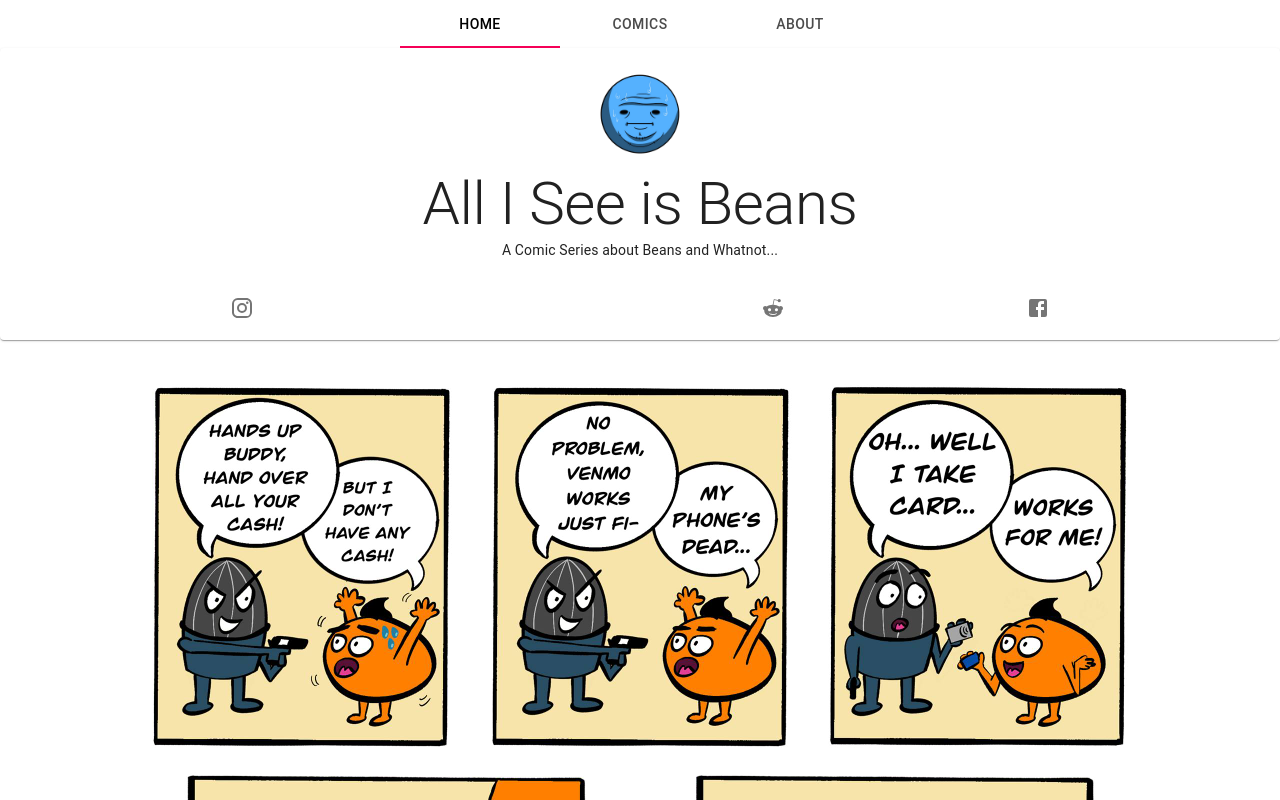
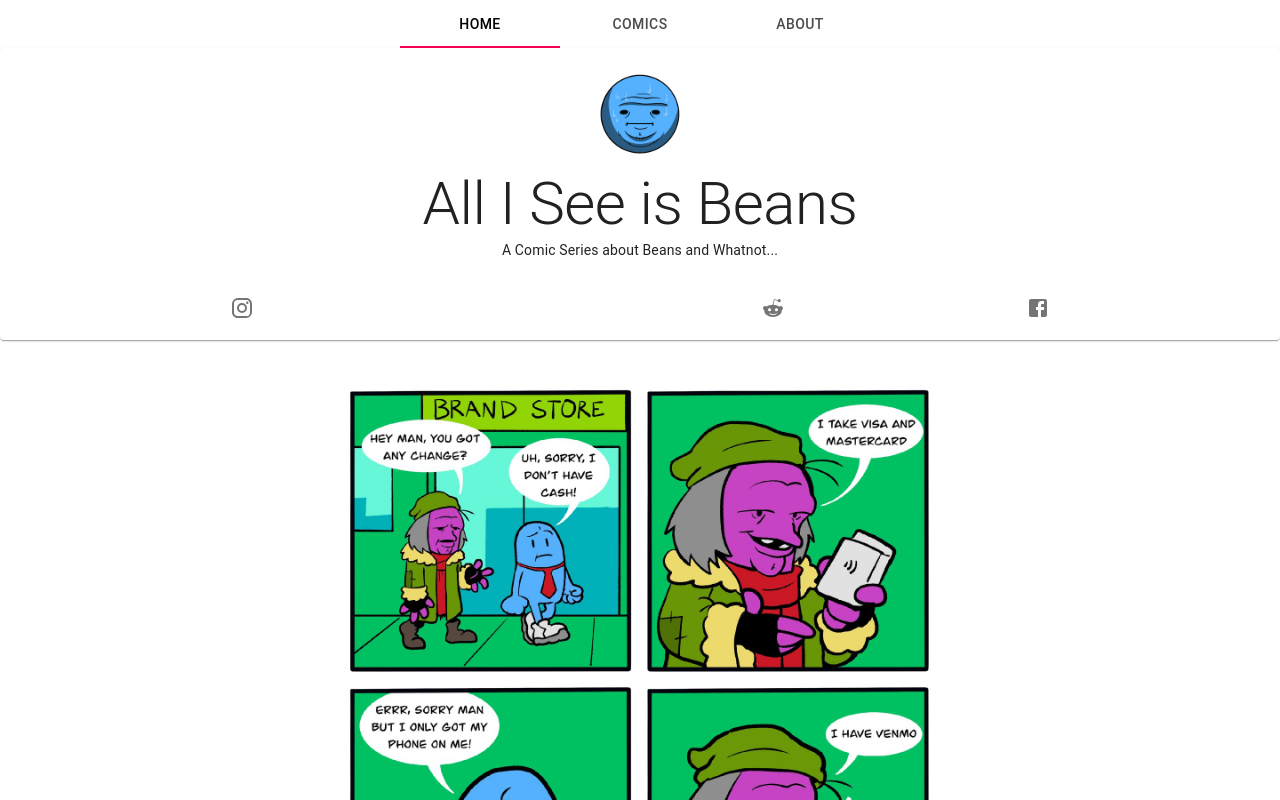
Before and after one commit to MooseInTheSack/comic-strip, a React (Create React App) app: page / in a window 1280 px wide. Shown: the top 800 px of the page. Built offline with nearby package versions, Linux system fonts and the light colour scheme; some icons are missing.

Commit message:
changed homepage logo, added new venmo hobo comic

```diff
--- a/src/components/Home/Home.js
+++ b/src/components/Home/Home.js
@@ -5,9 +5,8 @@ import { styled } from '@mui/material/styles';
 
 import TitleCard from '../TitleCard/TitleCard';
 
-import venmoComic from '../common/images/venmo.jpeg'
+import venmoHoboComic from '../common/images/venmo_hobo.jpeg'
 import { Button, Typography } from '@material-ui/core';
-
 
 const useStyles = makeStyles(theme => ({
   root: {
@@ -15,8 +14,8 @@ const useStyles = makeStyles(theme => ({
     backgroundColor: 'black',
   },
   mainPhoto: {
-    width: '80%',
-    height: '80%',
+    width: '50%',
+    height: '50%',
   },
 }));
 
@@ -36,7 +35,7 @@ const Home = () => {
 
         <TitleCard/>
         <br />
-        <img src={venmoComic} className={classes.mainPhoto} alt="Ryan Kirkpatrick" />
+        <img src={venmoHoboComic} className={classes.mainPhoto} alt="Ryan Kirkpatrick" />
         <br />
         <br />
         <br />
--- a/src/imagePathsObject.js
+++ b/src/imagePathsObject.js
@@ -40,6 +40,7 @@ import made from './components/common/images/made.png'
 import bear from './components/common/images/bear.png'
 import territory from './components/common/images/territory.png'
 
+import venmo_hobo from './components/common/images/venmo_hobo.jpeg'
 
 export const imagesObjects = [
         {
@@ -259,5 +260,11 @@ export const imagesObjects = [
             rows: 3,
             cols: 3,
         },
+        {
+            original: venmo_hobo,
+            thumbnail: venmo_hobo,
+            title: 'Ope',
+            rows: 3,
+            cols: 3,}
 
     ].reverse()
```
Also changed, not shown: src/components/common/images/venmo_hobo.jpeg (added).
